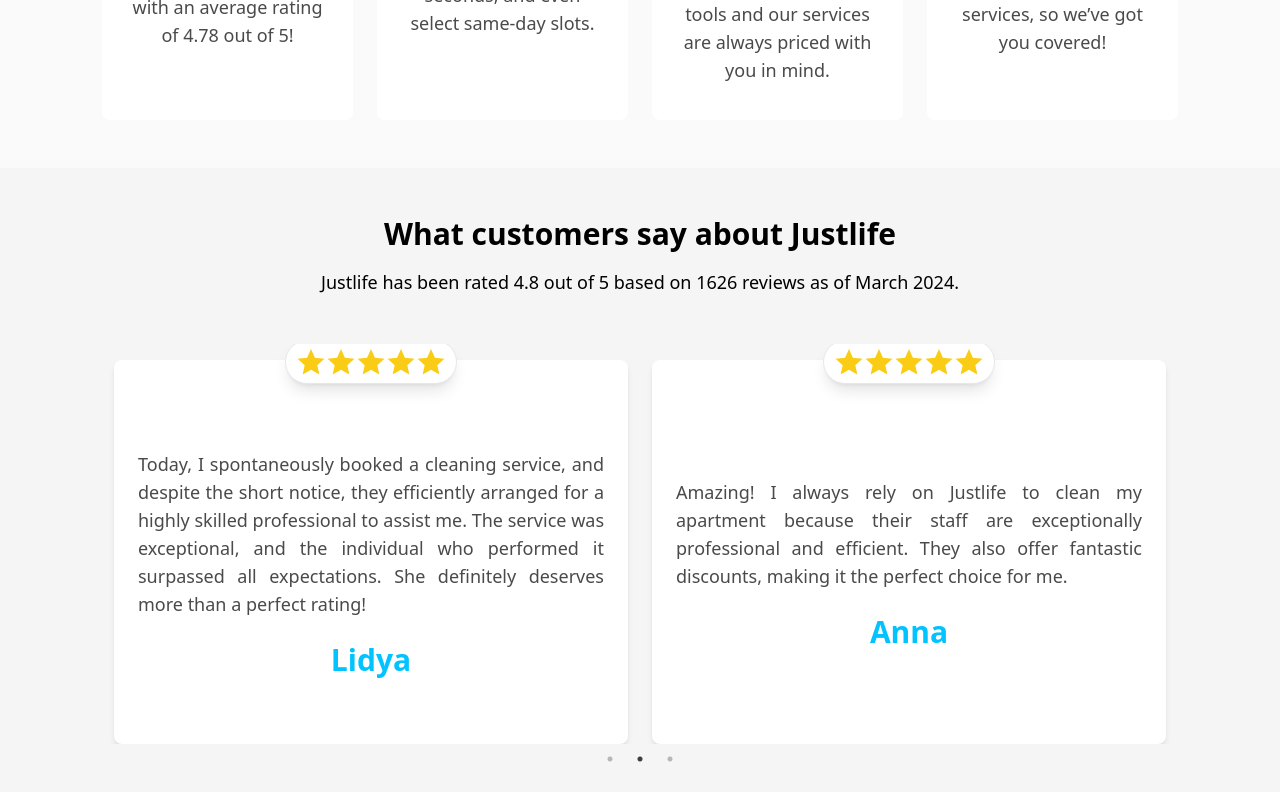
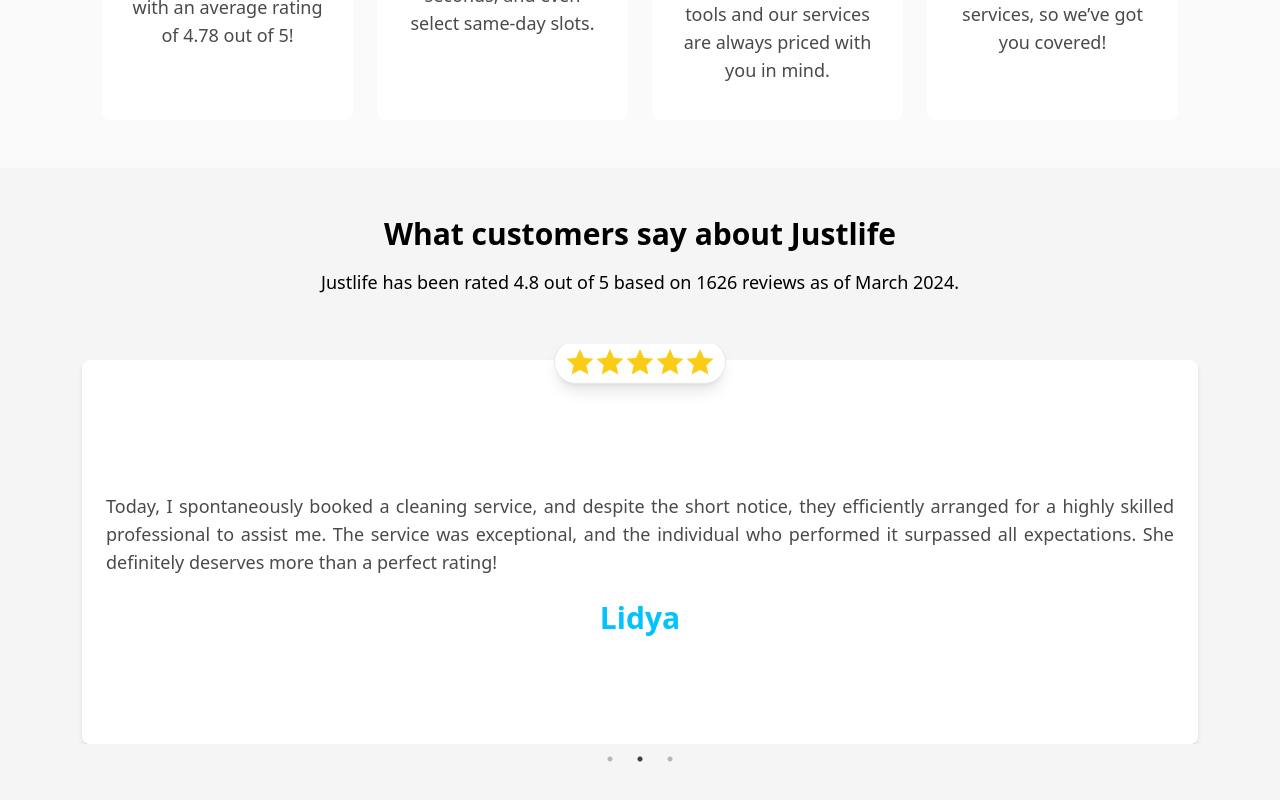
Before and after one commit to Usman-837/Maidslife_Website, a React (Vite) app: page / in a window 1280 px wide. Shown: the part 1626-2426 px from the top of the page. Built offline with nearby package versions, Linux system fonts and the light colour scheme.

Commit message:
add resposnive functionality in cards

```diff
--- a/src/Components/Testimonial.jsx
+++ b/src/Components/Testimonial.jsx
@@ -25,9 +25,9 @@
                 },
             },
             {
-                breakpoint: 1024,
+                breakpoint: 1280,
                 settings: {
-                    slidesToShow: 2,
+                    slidesToShow: 1,
                     slidesToScroll: 1,
                 },
             },
@@ -60,16 +60,16 @@
     ];
 
     return (
-        <div className="flex items-center justify-center bg-[#f5f5f5]">
-            <div className="max-w-container py-12 px-8 text-center">
+        <div className="flex items-center justify-center bg-[#f5f5f5] py-12 px-8">
+            <div className="max-w-container text-center">
                 <h2 className="text-3xl font-bold">What customers say about Justlife</h2>
                 <p className="text-lg mt-4">
                     Justlife has been rated 4.8 out of 5 based on 1626 reviews as of March 2024.
                 </p>
-                <div className="pt-12">
+                <div className="py-12">
                     <Slider {...settings}>
                         {testimonialcards.map((data) => (
-                            <div key={data.id} className='px-3'>
+                            <div key={data.id} className='px-3 max-xl:px-0 flex'>
                                 <div className="relative mt-4 py-9 px-6 h-96 flex flex-col items-center justify-center bg-white rounded-lg shadow-md">
                                     <p className="text-[#4A4A4A] text-lg my-6 text-justify">{data.des}</p>
                                     <p className="text-3xl font-bold text-[#00c3ff]">{data.title}</p>
```
